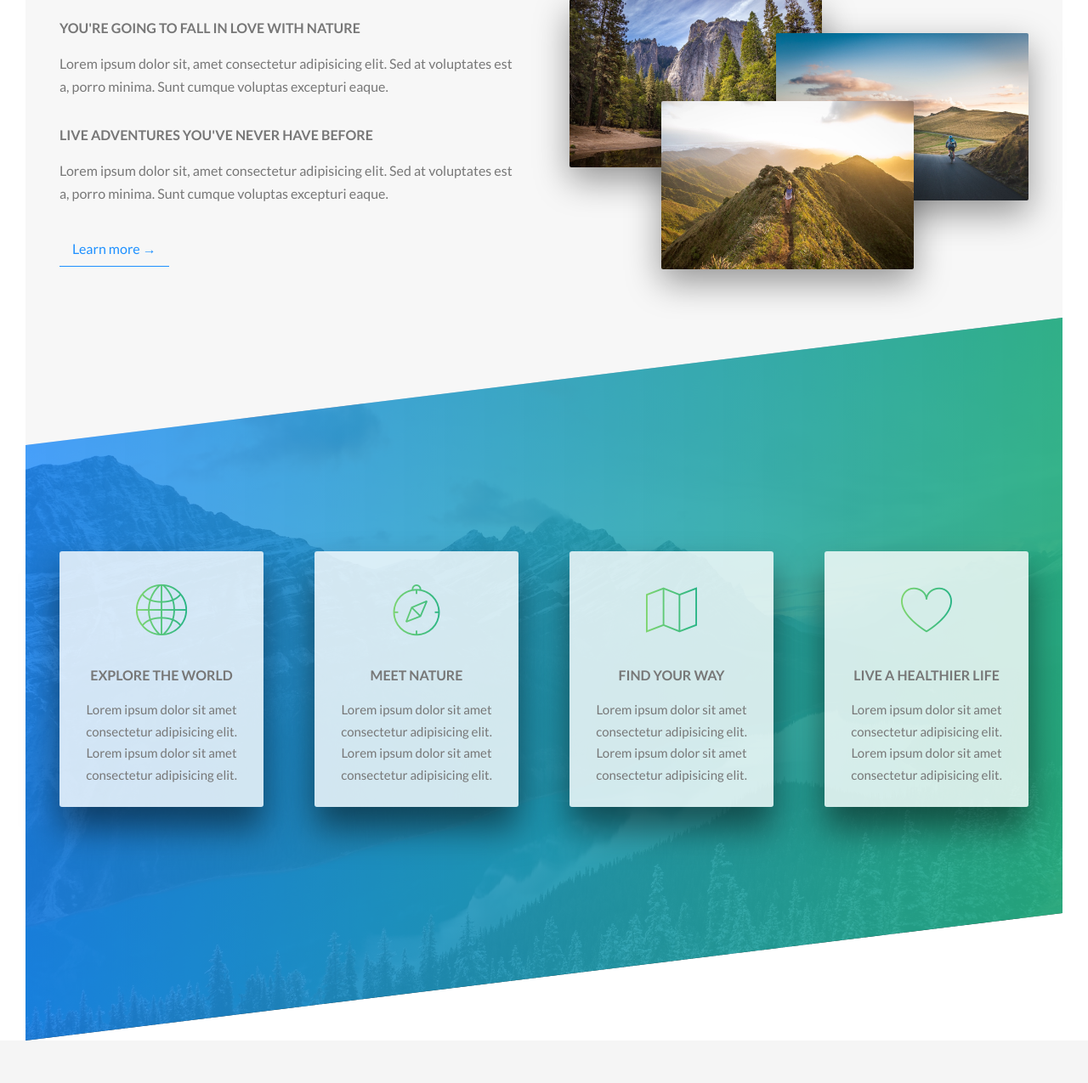
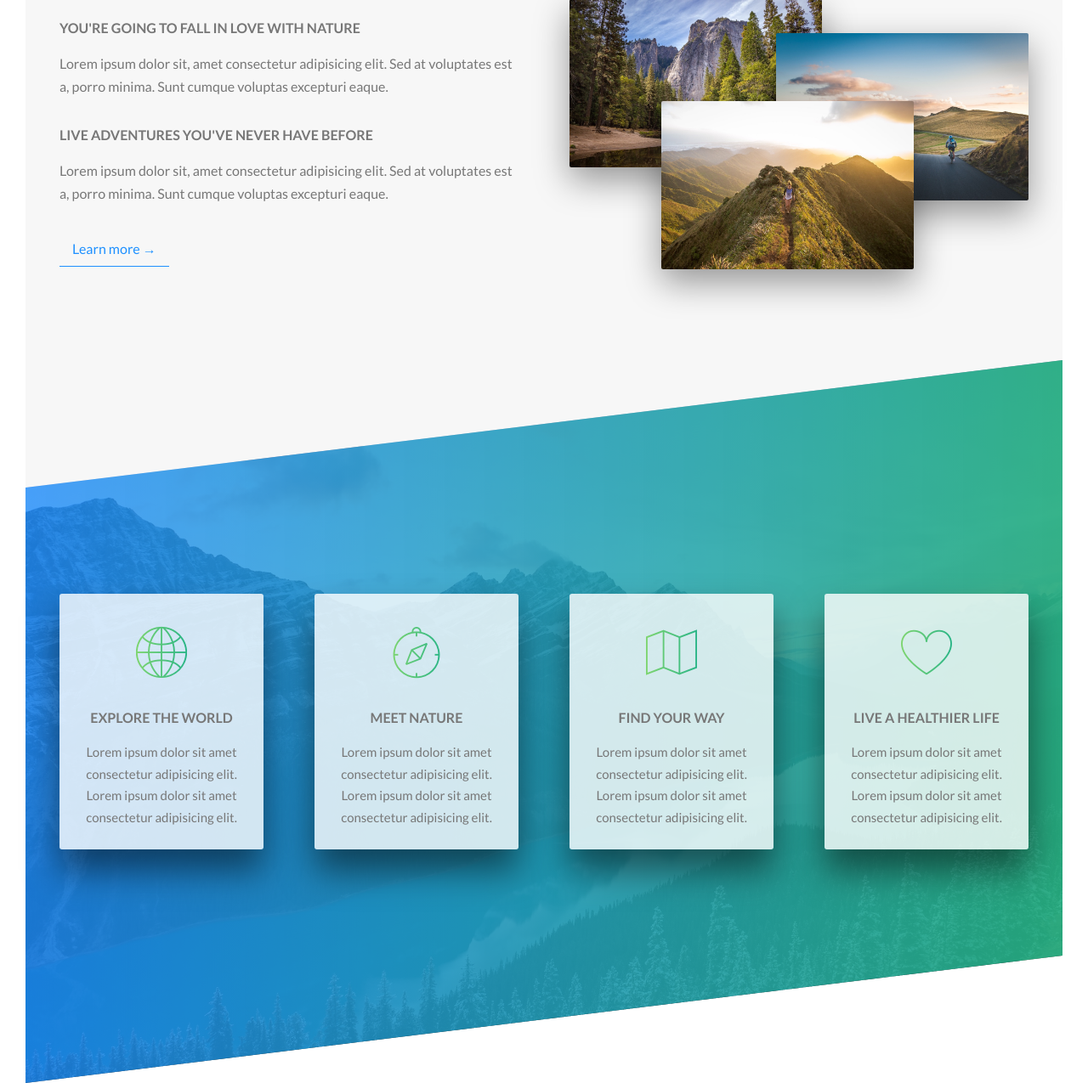
Before and after one commit to SparksFullStack/naturelust, a PHP site: page /index.html in a window 1280 px wide. Shown: the part 1001-2276 px from the top of the page at 85% size. Before the commit the page ends 2226 px from the top, so only its background shows below. Run offline with PHP 8.4, Linux system fonts and the light colour scheme.

```diff
--- a/css/style.css
+++ b/css/style.css
@@ -104,8 +104,9 @@ body {
 
 .section-about {
   background-color: #f7f7f7;
-  padding: 25rem 0;
-  margin-top: -20vh; }
+  padding-top: 25rem;
+  margin-top: -20vh;
+  padding-bottom: 30rem; }
 
 .section-features {
   padding: 20rem 0;
--- a/index.html
+++ b/index.html
@@ -63,8 +63,6 @@
             </section>
 
             <section class="section-features">
-
-
                 <div class="row">
                     <div class="col-1-of-4">
                         <div class="feature-box">
--- a/sass/pages/_home.scss
+++ b/sass/pages/_home.scss
@@ -1,7 +1,8 @@
 .section-about {
     background-color: $color-grey-light-1;
-    padding: 25rem 0;
+    padding-top: 25rem;
     margin-top: -20vh; // here we move the section up to compensate for the clip path of 75vh
+    padding-bottom: 30rem;
 }
 
 .section-features {
```
